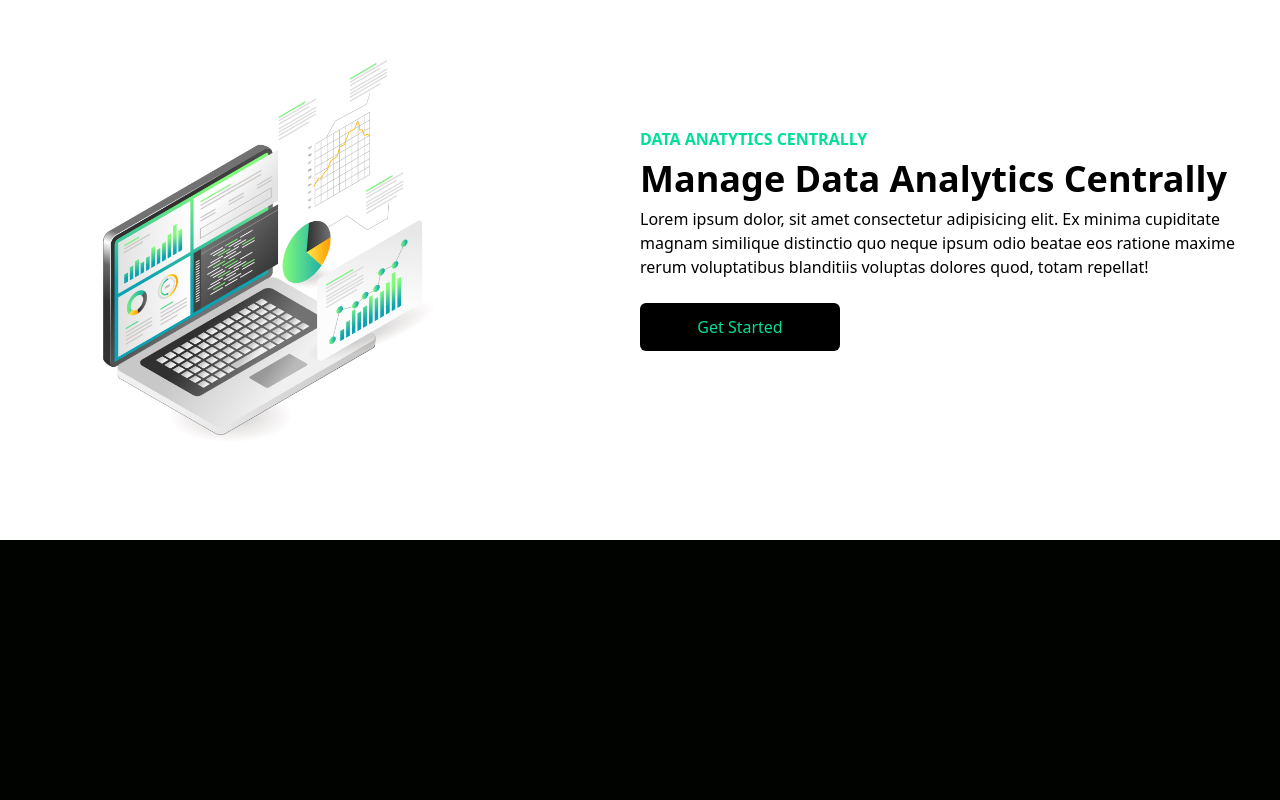
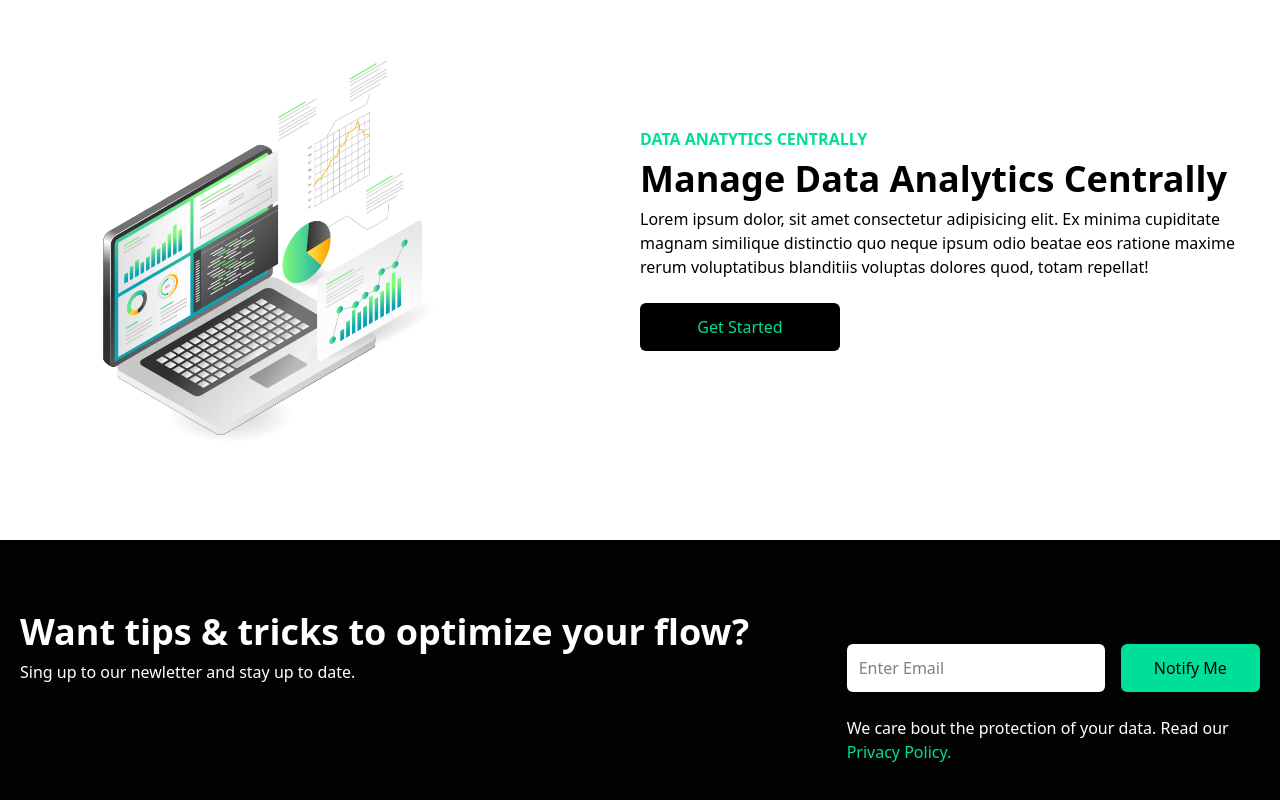
Before and after one commit to CodeShiran/Tailwind-React, a React (Vite) app: page / in a window 1280 px wide. Shown: the part 837-1637 px from the top of the page. Before the commit the page ends 1377 px from the top, so only its background shows below. Built offline with nearby package versions, Linux system fonts and the light colour scheme.

Commit message:
newsletter completed

```diff
--- a/src/App.jsx
+++ b/src/App.jsx
@@ -2,6 +2,7 @@
 import Navbar from './components/Navbar'
 import Hero from './components/Hero'
 import Analytics from './components/Analytics'
+import Newsletter from './components/Newsletter'
 
 const App = () => {
   return (
@@ -9,6 +10,7 @@
       <Navbar />
       <Hero />
       <Analytics />
+      <Newsletter />
     </div>
   )
 }
--- /dev/null
+++ b/src/components/Newsletter.jsx
@@ -0,0 +1,26 @@
+import React from 'react'
+
+const Newsletter = () => {
+  return (
+    <div className='w-full py-16 text-white px-4'>
+      <div className='max-w-[1240px] mx-auto grid lg:grid-cols-3'>
+        <div className='lg:col-span-2'>
+          <h1 className='md:text-4xl sm:text-3xl text-2xl font-bold py-2'>Want tips & tricks to optimize your flow?</h1>
+          <p>Sing up to our newletter and stay up to date.</p>
+        </div>
+        <div className='my-4'>
+            <div className='flex flex-col sm:flex-row items-center justify-between w-full'>
+              <input className='p-3 flex w-full rounded-md bg-white text-black ' type="email" placeholder='Enter Email' />
+              <button className='bg-[#00df9a] text-black w-[200px] rounded-md font-medium ml-4 my-6 px-6 py-3'>Notify Me</button>
+            </div>
+            <p>
+              We care bout the protection of your data. Read our{' '}
+              <span className='text-[#00df9a]'>Privacy Policy.</span>
+            </p>
+        </div>
+      </div>
+    </div>
+  )
+}
+
+export default Newsletter
```
